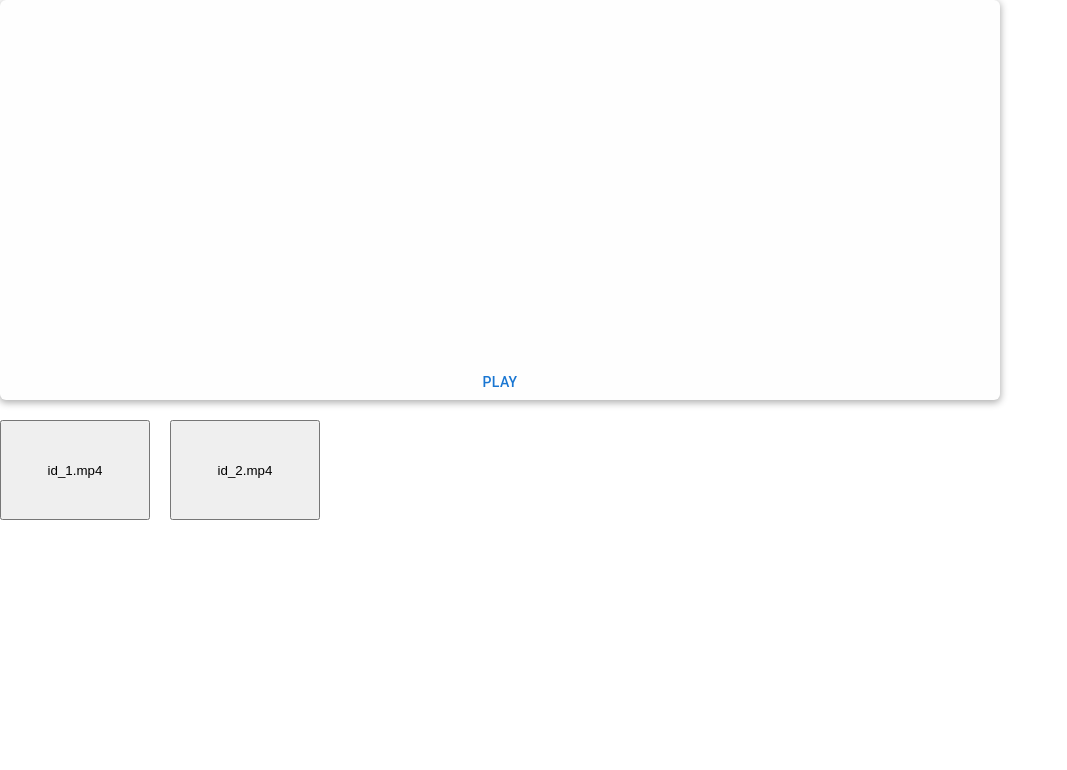
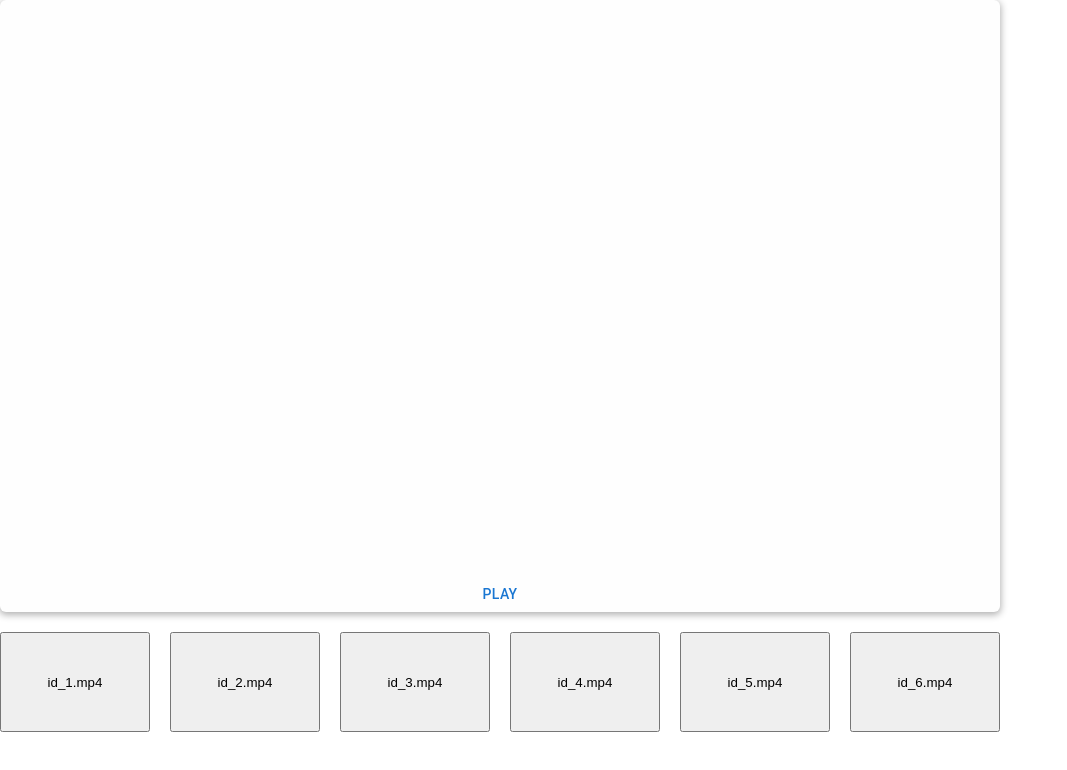
Before and after one commit to MrCoul3/pl, a React (Create React App) app: page / in a window 1280 px wide. Shown: the top 770 px of the page, without its empty margins (0-1067 px from the left). Built offline with nearby package versions, Linux system fonts and the light colour scheme.

Commit message:
add auto grid

```diff
--- a/src/component/MainPlayerFrame/MainPlayerFrame.tsx
+++ b/src/component/MainPlayerFrame/MainPlayerFrame.tsx
@@ -1,5 +1,5 @@
 import React, { useEffect, useState } from "react";
-import { PlayerInstance } from "../PlayerInstance";
+import { PlayerInstance } from "../PlayerInstance/PlayerInstance";
 import style from "./style.module.css";
 import { Button } from "@mui/material";
 import { PLAYER_STATUSES } from "../../enums/PlayerStatuses";
@@ -25,13 +25,21 @@ export const MainPlayerFrame = (props: IProps) => {
       setPlayerStatus(PLAYER_STATUSES.pause);
   }
 
+  function setGridStyle() {
+    if (props.input.length > 4 && props.input.length <= 9) {
+      return {gridTemplateColumns: "repeat(3, 1fr)"}
+    }
+  }
+
   return (
     <>
-      <section className={style.mainFrame}>
-
-        <div>
+      <section className={style.playerFrame}>
+        <div style={setGridStyle()} className={style.videoFrames}>
           {props.input.map((input) => (
-            <PlayerInstance playerStatus={playerStatus} input={input} />
+            <PlayerInstance
+              playerStatus={playerStatus}
+              input={input}
+            />
           ))}
         </div>
 
--- a/src/component/MainPlayerFrame/style.module.css
+++ b/src/component/MainPlayerFrame/style.module.css
@@ -1,10 +1,16 @@
-.mainFrame {
+.playerFrame {
+    position: relative;
     display: flex;
     box-shadow: 0px 2px 7px 1px rgba(0, 0, 0, 0.3);
     width: 1000px;
-    height: 400px;
+    height: 612px;
     background: #FEFEFE;
     border-radius: 6px;
     flex-direction: column;
     justify-content: space-between;
 }
+
+.videoFrames {
+    display: grid;
+    grid-template-columns: repeat(2, 1fr);
+}
--- a/src/component/PlayerInstance.tsx
+++ /dev/null
@@ -1,32 +0,0 @@
-import React, { Ref, useEffect, useRef } from "react";
-import { PLAYER_STATUSES } from "../enums/PlayerStatuses";
-
-interface IInput {
-  input: string;
-  playerStatus: string;
-}
-export const PlayerInstance = (props: IInput) => {
-  const currentVideo = useRef(null);
-
-  function actions() {
-    if (props.playerStatus === PLAYER_STATUSES.play) {
-      videoElement()?.play();
-    }
-    if (props.playerStatus === PLAYER_STATUSES.pause) {
-      videoElement()?.pause();
-    }
-  }
-
-  useEffect(() => {
-    actions();
-  }, [props.playerStatus]);
-
-  function videoElement() {
-    if (currentVideo.current !== null) {
-      const current = currentVideo.current as HTMLVideoElement;
-      return current;
-    }
-  }
-
-  return <video ref={currentVideo} width="400px" src={props.input} />;
-};
--- /dev/null
+++ b/src/component/PlayerInstance/PlayerInstance.tsx
@@ -0,0 +1,46 @@
+import React, { Ref, useEffect, useRef, useState } from "react";
+import { PLAYER_STATUSES } from "../../enums/PlayerStatuses";
+import style from "./style.module.css";
+
+interface IInput {
+  input: string;
+  playerStatus: string;
+}
+export const PlayerInstance = (props: IInput) => {
+  const currentVideo = useRef(null);
+
+  const [currentTime, setCurrentTime] = useState<number | undefined>(0);
+
+  const videoElement = () => {
+    if (currentVideo.current !== null) {
+      const current = currentVideo.current as HTMLVideoElement;
+      return current;
+    }
+  };
+
+  function actions() {
+    if (props.playerStatus === PLAYER_STATUSES.play) {
+      videoElement()?.play();
+    }
+    if (props.playerStatus === PLAYER_STATUSES.pause) {
+      videoElement()?.pause();
+    }
+  }
+
+  useEffect(() => {
+    actions();
+  }, [props.playerStatus]);
+
+  useEffect(() => {
+    videoElement()?.addEventListener("timeupdate", (e) => {
+      setCurrentTime(videoElement()?.currentTime);
+    });
+  }, []);
+
+  return (
+    <div className={style.instanceWrap}>
+      <span className={style.timestamp}>{currentTime}</span>
+      <video ref={currentVideo} width= "100%" src={props.input} />
+    </div>
+  );
+};
--- /dev/null
+++ b/src/component/PlayerInstance/style.module.css
@@ -0,0 +1,7 @@
+.timestamp {
+    position: absolute;
+}
+
+.instanceWrap {
+    /*width: 50%;*/
+}
--- a/src/component/RecordList/RecordList.tsx
+++ b/src/component/RecordList/RecordList.tsx
@@ -9,7 +9,7 @@ export const RecordList = (props: IProps) => {
   const uri = "Videos/"
   return (
     <div style={{ display: "flex", gap: "20px", margin: "20px 0" }}>
-      {["id_1.mp4", "id_2.mp4"].map((record) => (
+      {["id_1.mp4", "id_2.mp4", "id_3.mp4", "id_4.mp4", "id_5.mp4", "id_6.mp4"].map((record) => (
         <button
           value={uri + record}
           onClick={props.onClick}
```
